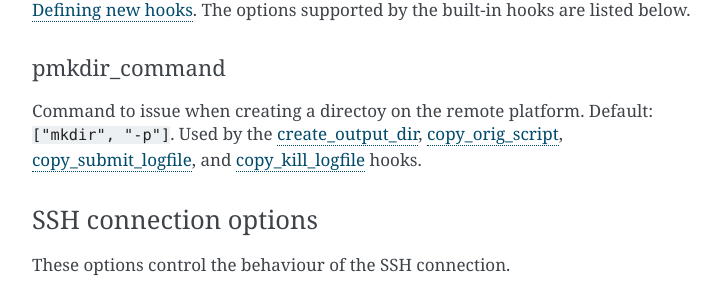
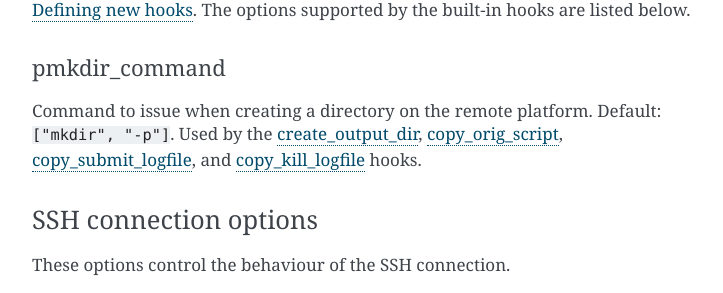
Before and after one commit to ecmwf/troika, a Sphinx documentation site: the page built from docs/reference/config.rst, in a window 1280 px wide and 900 px high, scrolled down 2564 px. Shown: the part 161-454 px from the top of the window, without its empty margins (388-1111 px from the left). Built offline with Sphinx 7.4.7, drawn with Linux system fonts in a browser that asks for light colours.

Commit message:
Fix a few typos

```diff
--- a/docs/extending/connection.rst
+++ b/docs/extending/connection.rst
@@ -3,7 +3,7 @@
 ========================
 
 The connection is responsible for reaching a remote site, sending files and
-executing comands. Additional connections should be advertised as part of the
+executing commands. Additional connections should be advertised as part of the
 ``troika.connections`` group and selected using the :ref:`connection` site
 configuration keyword.
 
--- a/docs/index.rst
+++ b/docs/index.rst
@@ -2,7 +2,7 @@
 Welcome to Troika's documentation!
 ==================================
 
-Troika is a generic sumbitter for HPC systems. It handles three main actions:
+Troika is a generic submitter for HPC systems. It handles three main actions:
 submit, monitor, and kill jobs. Troika is able to use SSH to connect to remote
 systems, and can interact with queueing systems like PBS or Slurm.
 
--- a/docs/reference/cli.rst
+++ b/docs/reference/cli.rst
@@ -31,7 +31,7 @@
 The main actions (:ref:`submit`, :ref:`monitor`, :ref:`kill`) will create a log
 file called ``<script>.<action>log``, e.g., ``testjob.submitlog`` by default,
 this can be overridden by the :option:`-l` option. If the file exists, it will
-be ovewritten, unless the :option:`-A` flag is present. The log verbosity on the
+be overwritten, unless the :option:`-A` flag is present. The log verbosity on the
 command line (standard error) can be controlled using the :option:`-v` and
 :option:`-q` options. The default verbosity level only prints warnings and
 errors.
--- a/docs/reference/config.rst
+++ b/docs/reference/config.rst
@@ -163,12 +163,12 @@
 built-in hooks. Plugins may define new hooks, see :doc:`/extending/hook`. The
 options supported by the built-in hooks are listed below.
 
-.. _config_pmkdir_commmand:
+.. _config_pmkdir_command:
 
 pmkdir_command
 ^^^^^^^^^^^^^^
 
-Command to issue when creating a directoy on the remote platform. Default:
+Command to issue when creating a directory on the remote platform. Default:
 ``["mkdir", "-p"]``. Used by the :ref:`hook_create_output_dir`,
 :ref:`hook_copy_orig_script`, :ref:`hook_copy_submit_logfile`, and
 :ref:`hook_copy_kill_logfile` hooks.
--- a/docs/reference/hooks.rst
+++ b/docs/reference/hooks.rst
@@ -44,7 +44,7 @@
 
 This hook ensures the directory containing the output file exists on the remote
 platform, creating it if needed. The command issued can be set using the
-:ref:`config_pmkdir_commmand` option.
+:ref:`config_pmkdir_command` option.
 
 .. _hook_copy_orig_script:
 
```
Also changed, not shown: docs/conf.py (line endings or trailing spaces), 2 other files.
